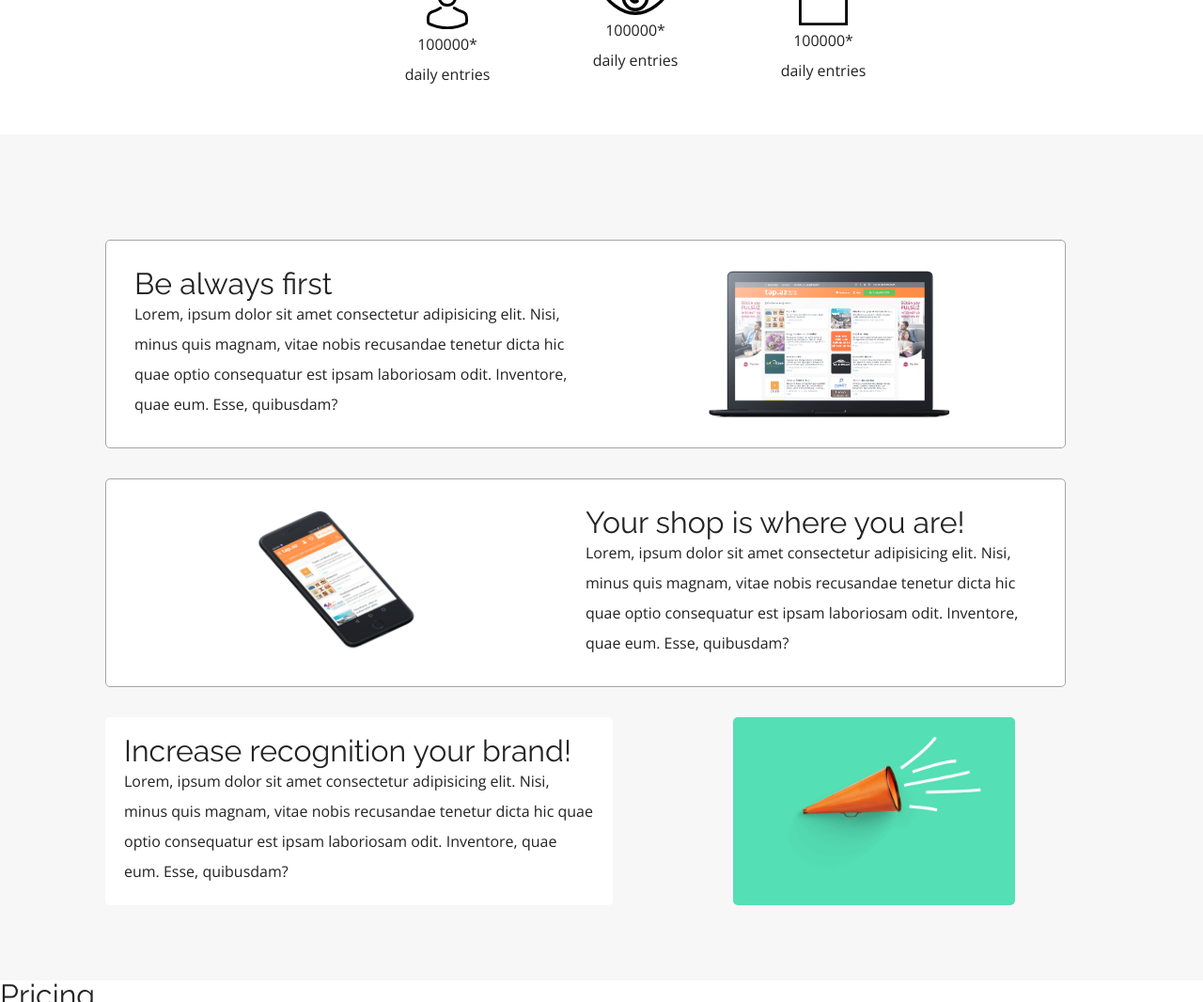
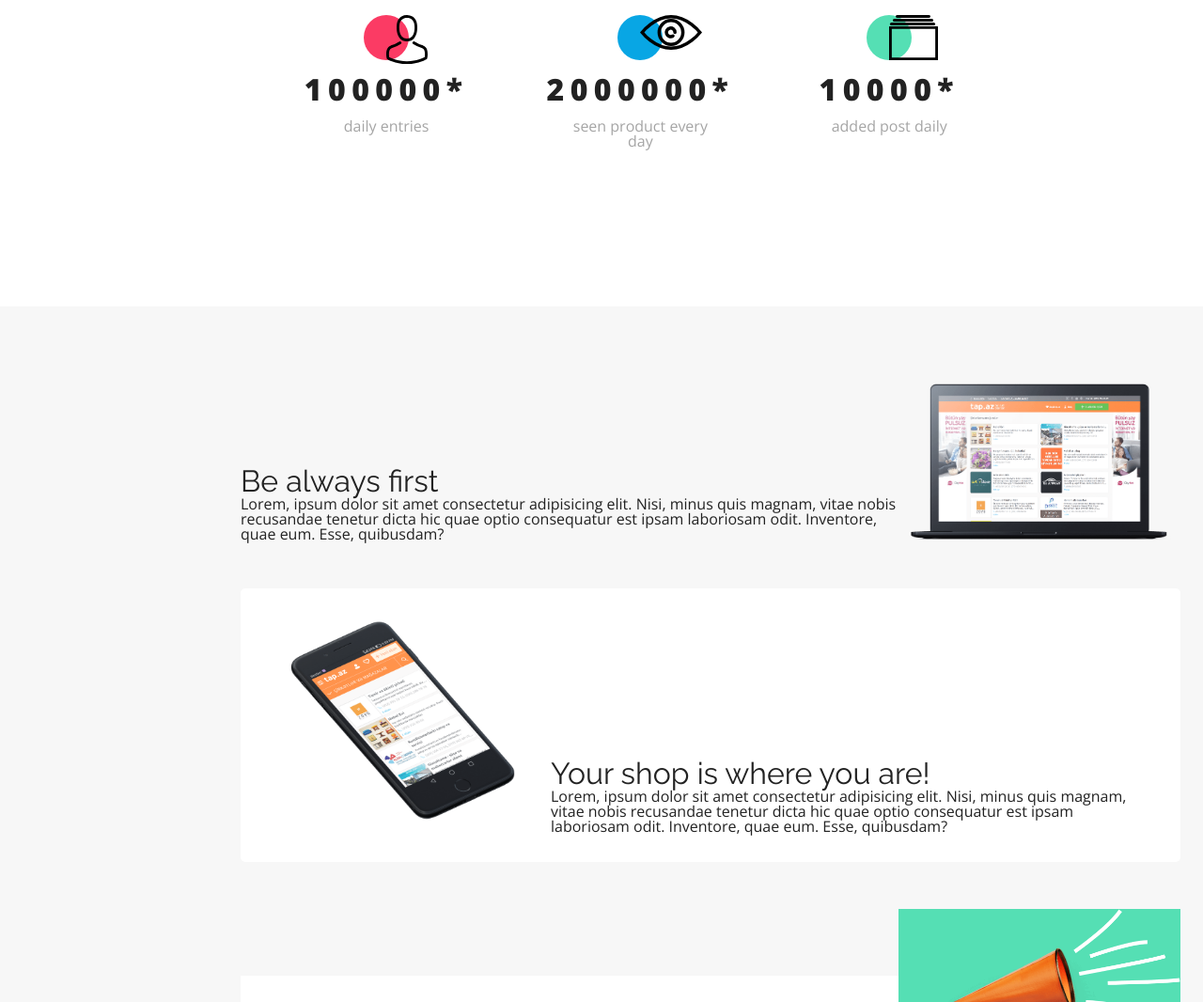
Before and after one commit to smizua/BestShop, a plain HTML site: page index.html in a window 1280 px wide. Shown: the part 941-2007 px from the top of the page at 94% size. Drawn offline with nearby package versions, Linux system fonts and the light colour scheme.

Commit message:
Vzdávám to

```diff
--- a/index.html
+++ b/index.html
@@ -35,75 +35,131 @@
     </header>
 
     <section class="statistics">
+      <div class="container">
         <h2>The most popular sales platform in country</h2>
-      <div class="container statistics-text">
-        <article>
-          <div class="ikon">
-            <div class="circle red"></div>
+        <div class="statistics__container">
+          <div class="statistics__single">
+            <div class="circle red">
               <img src="./assets/Person.svg" alt="Person" />
             </div>
-          <p class="bold-nmb">100000*</p>
-          <p class="gray-small">daily entries</p>
-        </article>
-        <article>
-          <div class="ikon">
-            <div class="circle blue"></div>
+            <div class="bold-nmb">100000*</div>
+            <div class="gray-small">daily entries</div>
+          </div>
+
+          <div class="statistics__single">
+            <div class="circle blue">
               <img src="./assets/Eye.svg" alt="Eye" />
             </div>
-          <p class="bold-nmb">100000*</p>
-          <p class="gray-small">daily entries</p>
-        </article>
-        <article>
-          <div class="ikon">
-            <div class="circle green"></div>
+            <div class="bold-nmb">2000000*</div>
+            <div class="gray-small">seen product every day</div>
+          </div>
+
+          <div class="statistics__single">
+            <div class="circle green">
               <img src="./assets/Catalog.svg" alt="Catalog" />
             </div>
-          <p class="bold-nmb">100000*</p>
-          <p class="gray-small">daily entries</p>
-        </article>
+            <div class="bold-nmb">10000*</div>
+            <div class="gray-small">added post daily</div>
+          </div>
+        </div>
       </div>
     </section>
 
     <section class="benefits">
       <div class="container">
-           <div class="benefit">
+
+        <div class="benefits__container">
+
+          <div class="benefit benefit--first">
             <div class="text">
               <h2>Be always first</h2>
-                    <p>Lorem, ipsum dolor sit amet consectetur adipisicing elit. Nisi, minus quis magnam, vitae nobis recusandae tenetur dicta hic quae optio consequatur est ipsam laboriosam odit. Inventore, quae eum. Esse, quibusdam?</p>
+              <p>
+                Lorem, ipsum dolor sit amet consectetur adipisicing elit. Nisi,
+                minus quis magnam, vitae nobis recusandae tenetur dicta hic quae
+                optio consequatur est ipsam laboriosam odit. Inventore, quae
+                eum. Esse, quibusdam?
+              </p>
             </div>
             <div class="image">
-                    <img src="./assets/Macbook.png" alt="Macbook">
-                </div>
-            </div>
-            <div class="benefit reverse">
-                <div class="text">
-                    <h2>Your shop is where you are!</h2>
-                    <p>Lorem, ipsum dolor sit amet consectetur adipisicing elit. Nisi, minus quis magnam, vitae nobis recusandae tenetur dicta hic quae optio consequatur est ipsam laboriosam odit. Inventore, quae eum. Esse, quibusdam?</p>
-                </div>
-                <div class="image">
-                    <img src="./assets/iPhone.png" alt="iPhone">
-                </div>
-            </div>
-            <div class="benefit-gap">
-                <div class="text">
-                    <h2>Increase recognition your brand!</h2>
-                    <p>Lorem, ipsum dolor sit amet consectetur adipisicing elit. Nisi, minus quis magnam, vitae nobis recusandae tenetur dicta hic quae optio consequatur est ipsam laboriosam odit. Inventore, quae eum. Esse, quibusdam?</p>
-                </div>
-                <div class="image green">
-                    <img src="./assets/Trumpet.png" alt="Trumpet">
+              <img src="./assets/Macbook.png" alt="Macbook" />
             </div>
           </div>
 
+          <div class="benefit second">
+            <div class="text">
+              <h2>Your shop is where you are!</h2>
+              <p>
+                Lorem, ipsum dolor sit amet consectetur adipisicing elit. Nisi,
+                minus quis magnam, vitae nobis recusandae tenetur dicta hic quae
+                optio consequatur est ipsam laboriosam odit. Inventore, quae
+                eum. Esse, quibusdam?
+              </p>
+            </div>
+            <div class="image">
+              <img src="./assets/iPhone.png" alt="iPhone" />
+            </div>
           </div>
 
+          <div class="benefit third">
+            <div class="text">
+              <h2>Increase recognition your brand!</h2>
+              <p>
+                Lorem, ipsum dolor sit amet consectetur adipisicing elit. Nisi,
+                minus quis magnam, vitae nobis recusandae tenetur dicta hic quae
+                optio consequatur est ipsam laboriosam odit. Inventore, quae
+                eum. Esse, quibusdam?
+              </p>
+            </div>
+            <div class="image green">
+              <img src="./assets/Trumpet.png" alt="Trumpet" />
+            </div>
+          </div>
+        </div>
+      </div>
     </section>
 
-    <section class="Prices">
+    <section class="pricing">
+      <div class="container">
         <h2>Pricing</h2>
-        <div class="price">
-            <article>
+        <div class="pricing__container">
+          <div class="pricing__single basic">
+            <h3>Basic</h3>
+            <div class="dolar">$0</div>
+            <p>100 MB HDD</p>
+            <p>1 Subdomain</p>
+            <p>2 E-mals</p>
+            <p>Two years license</p>
+            <p>Full support</p>
+            <div class="btn">Begin</div>
+          </div>
 
-            </article>
+
+          <div class="pricing__container">
+            <div class="pricing__single professional">
+              <h3>Professional</h3>
+              <div class="dolar">$25</div>
+              <p>100 MB HDD</p>
+              <p>1 Subdomain</p>
+              <p>2 E-mals</p>
+              <p>Two years license</p>
+              <p>Full support</p>
+              <div class="btn">Begin</div>
+            </div>
+          </div>
+
+          <div class="pricing__container">
+            <div class="pricing__single premium">
+              <h3>Premium</h3>
+              <div class="dolar">$60</div>
+              <p>100 MB HDD</p>
+              <p>1 Subdomain</p>
+              <p>2 E-mals</p>
+              <p>Two years license</p>
+              <p>Full support</p>
+              <div class="btn">Begin</div>
+            </div>
+           </div>
+        </div>
       </div>
 
     </section>
@@ -116,8 +172,8 @@
             <p>copyright 2019 BestShop LTD, All Rghts Reserved</p>
           </div>
           <div>
-            <img src="./assets/Twitter.svg" alt="Twitter">
-            <img src="./assets/Facebook.svg" alt="Facebook">
+            <img src="./assets/Twitter.svg" alt="Twitter" />
+            <img src="./assets/Facebook.svg" alt="Facebook" />
           </div>
         </div>
       </div>
--- a/style.css
+++ b/style.css
@@ -12,10 +12,12 @@
     --color-gray: #A5A5A5;
     --color-light-gray: #F7F7F7;
     --color-white: #FFFFFF;
-    --cont-width: 1352px;
-
+    --font-raleway: "Raleway", sans-serif;
+    --font-open-sans: "Open Sans", sans-serif;
+    --button-radius: 35px;
 }
 
+/* PÍSMA, JE NUTNÉ JE TU MÍT?
 .raleway {
     font-family: "Raleway", sans-serif;
     font-optical-sizing: auto;
@@ -38,7 +40,6 @@
     font-weight: 800;
 }
 
-
 .open-sans {
     font-family: "Open Sans", sans-serif;
     font-optical-sizing: auto;
@@ -58,17 +59,26 @@
 .open-sans700 {
     font-weight: 700;
 }
+*/
+
+* {
+    box-sizing: border-box;
+}
+
+body {
+    font-family: var(--font-open-sans);
+}
+
+a {
+    text-decoration: none;
+}
 
 .container {
-    width: var(--cont-width);
-    box-sizing: border-box;
-    margin: 0, auto;
+    width: 1352px;
+    margin: 0 auto;
 }
 
-p {
-    font-family: "Open sans";
-    line-height: 2em;
-}
+
 .logo {
     color: var(--color-primary);
     font-family: "Raleway";
@@ -115,14 +125,15 @@ h1 {
     padding: 2em 0 1em 0;
 }
 
-h2, h3 {
-    font-family: "Raleway";
+h2 {
+    font-family: var(--font-raleway);
+    font-size: 2em;
+    text-align: center;
 }
 
-h2 {
-    font-size: 2em;
 
-}
+
+
 
 .btn {
     border-radius: 30px;
@@ -137,30 +148,30 @@ h2 {
 }
 
 .statistics {
-    text-align: center;
     background-color: var(--color-white);
     padding: 3em 0;
-
 }
 
-.statistics-text {
+.statistics__container {
     display: flex;
-    flex-direction: row;
-    text-align: center;
-    justify-content: center;
-    margin: 3em, auto;
-    gap: 50px;
-
+    justify-content: space-around;
+    max-width: 800px;
+    margin: 100px auto 120px;
 }
 
-.statistics-text article {
-    width: 150px;
+.statistics__single {
+    display: flex;
+    flex-direction: column;
+    align-items: center;
+    text-align: center;
+    max-width: 160px;
 }
 
 .circle {
     width: 3em;
     height: 3em;
     border-radius: 50%;
+    position: relative;
 }
 
 .red {
@@ -175,71 +186,105 @@ h2 {
     background-color: var(--color-green);
 }
 
-.icon {
-    display: flex;
-    justify-content: center;
+.circle img {
+    position: absolute;
+    top: 0;
+    left: 50%;
 }
+
+.bold-nmb {
+    font-size: 2em;
+    letter-spacing: 0.2em;
+    font-weight: 800;
+    margin-top: 15px;
+}
+
+.gray-small {
+    color: var(--color-gray);
+    margin-top: 15px;
+}
+
 
 .benefits {
     background-color: var(--color-light-gray);
     padding: 5em;
+}
+
+.benefits__container {
+    display: flex;
+    flex-direction: column;
+    margin: 0 auto;
+    max-width: 1000px;
+    gap: 50px;
 
 }
-.container .benefit {
-    justify-content: center;
-}
+
 .benefit {
     display: flex;
-    background-color: var(--color-white);
-    margin: 2em;
-    border-radius: 5px;
-    width: 1000px;
-    padding: 10px;
-    border: 1px solid var(--color-gray);
+    justify-content: space-between;
+    align-items: flex-end;
+    /* flex-grow: 1;
+    gap: 20px;
+    max-height: 300px; */
+}
 
-}
-.image img {
-    height: 10em;
-
-}
 .image {
     width: 50%;
     display: flex;
+    align-items: center;
     justify-content: center;
+    flex-grow: 1;
+}
+
+.image img {
+    max-width: 300px;
     align-items: center;
+}
 
+.text h2 {
+    text-align: left;
 }
 
 .text {
-    width: 50%;
-    padding: 20px;
+    display: flex;
+    flex-direction: column;
+    justify-content: center;
+    flex-grow: 1;
 }
-
-.reverse {
-    flex-direction: row-reverse;
-}
-
-.benefit-gap {
-    display: flex;
-    width: 1000px;
-    gap: 20px;
-    justify-content: space-between;
-}
-
-.benefit-gap .text {
-    background-color: var(--color-white);
-    margin: 0 2em;
-    border-radius: 5px;
-}
-div.image.green {
-    width: 30%;
-    border-radius: 5px;
-}
-
-
 
 
 .footer {
     display: flex;
     justify-content: space-between;
 }
+
+.first, .second {
+    background-color: var(--color-white);
+    padding: 30px;
+    border-radius: 5px;
+}
+
+.second {
+    flex-direction: row-reverse;
+}
+
+.third .text {
+    background-color: var(--color-white);
+    padding: 30px;
+}
+
+
+.pricing__container {
+    display: flex;
+    margin: 0 auto;
+    align-items: center ;
+
+
+}
+
+.pricing__single {
+    max-width: 300px;
+    text-align: center;
+    border: 1px solid black;
+    position: relative;
+}
```
Lines whose indentation alone changed are shown as unchanged.
